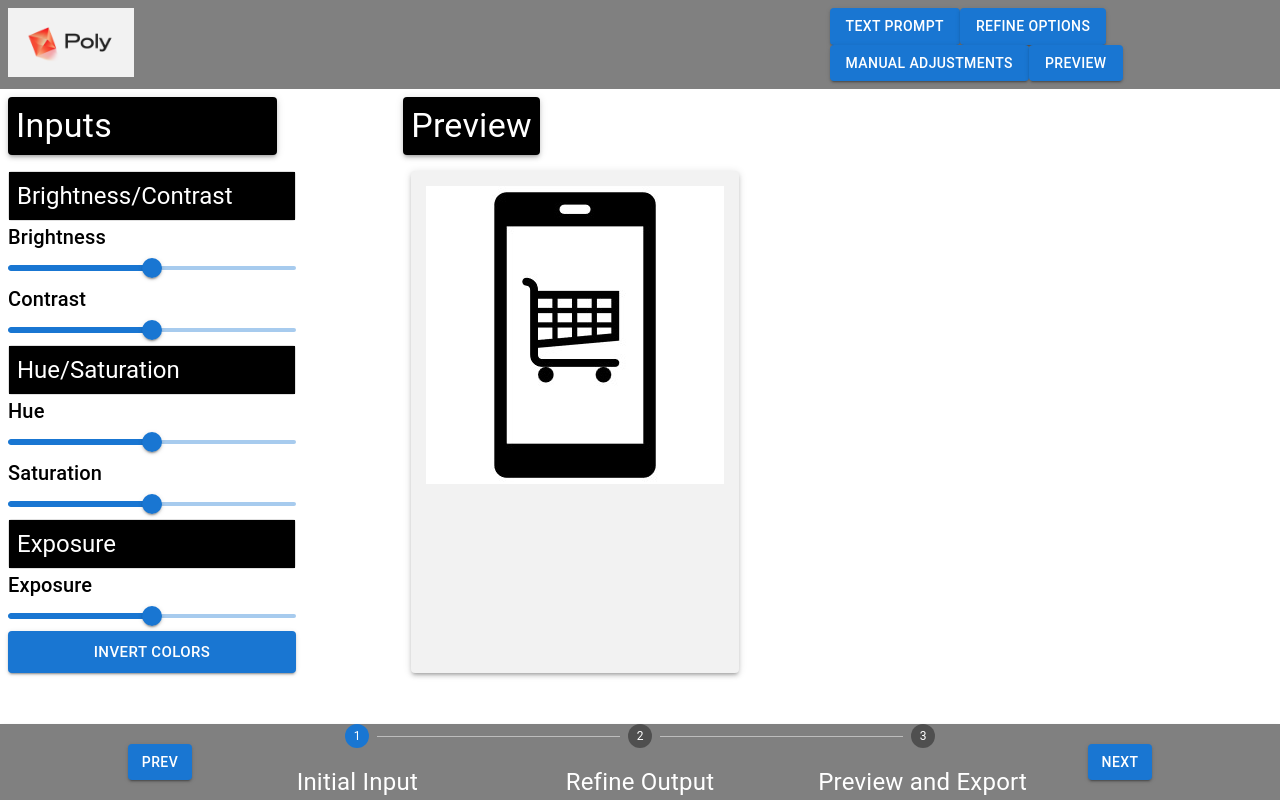
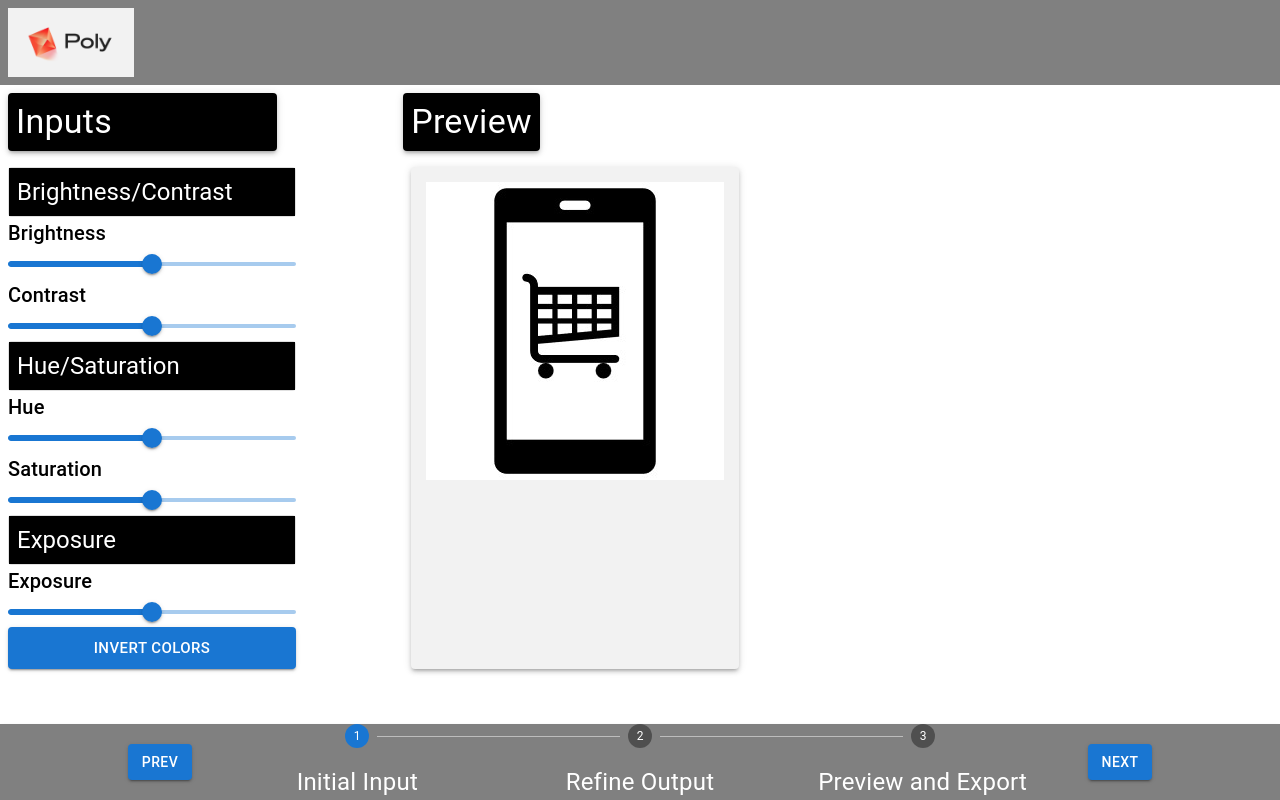
Before and after one commit to iubaldo/CS-422-Course-Project, a React (Create React App) app: page /step2 in a window 1280 px wide. Built offline with nearby package versions, Linux system fonts and the light colour scheme.

Commit message:
Removed Buttons

```diff
--- a/src/Components/Header.jsx
+++ b/src/Components/Header.jsx
@@ -10,24 +10,6 @@ class Header extends Component {
       	<Box sx={{width: "100%", height: "100%", backgroundColor: 'Grey'}}>
           <Stack direction="row"  spacing = "55%" alignContent="flex-start" padding={1}>
             <img style={{width:"10%", height:"10%"}} src="/Images/logo.png" alt="logo"/>
-
-            <Box sx={{width: "100%", height: "100%", backgroundColor: 'Grey'}}>
-            <Button variant="contained" href="/step1">
-            Text Prompt
-            </Button>
-
-            <Button variant="contained" href="/step2">
-            Refine Options
-            </Button>
-
-            <Button variant="contained" href="/step3">
-            Manual Adjustments
-            </Button>
-
-            <Button variant="contained" href="/step1">
-            Preview
-            </Button>
-            </Box>
           </Stack>
         </Box>
       );
```
